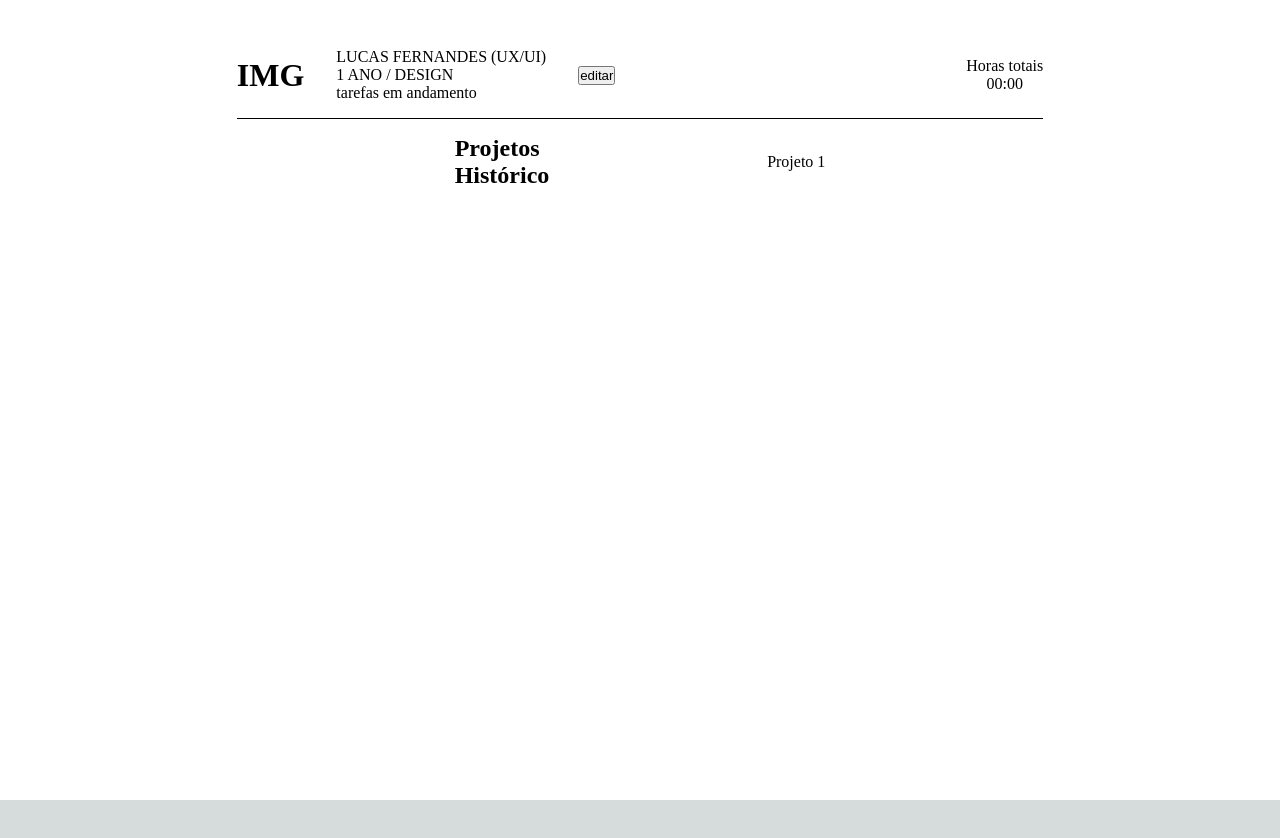
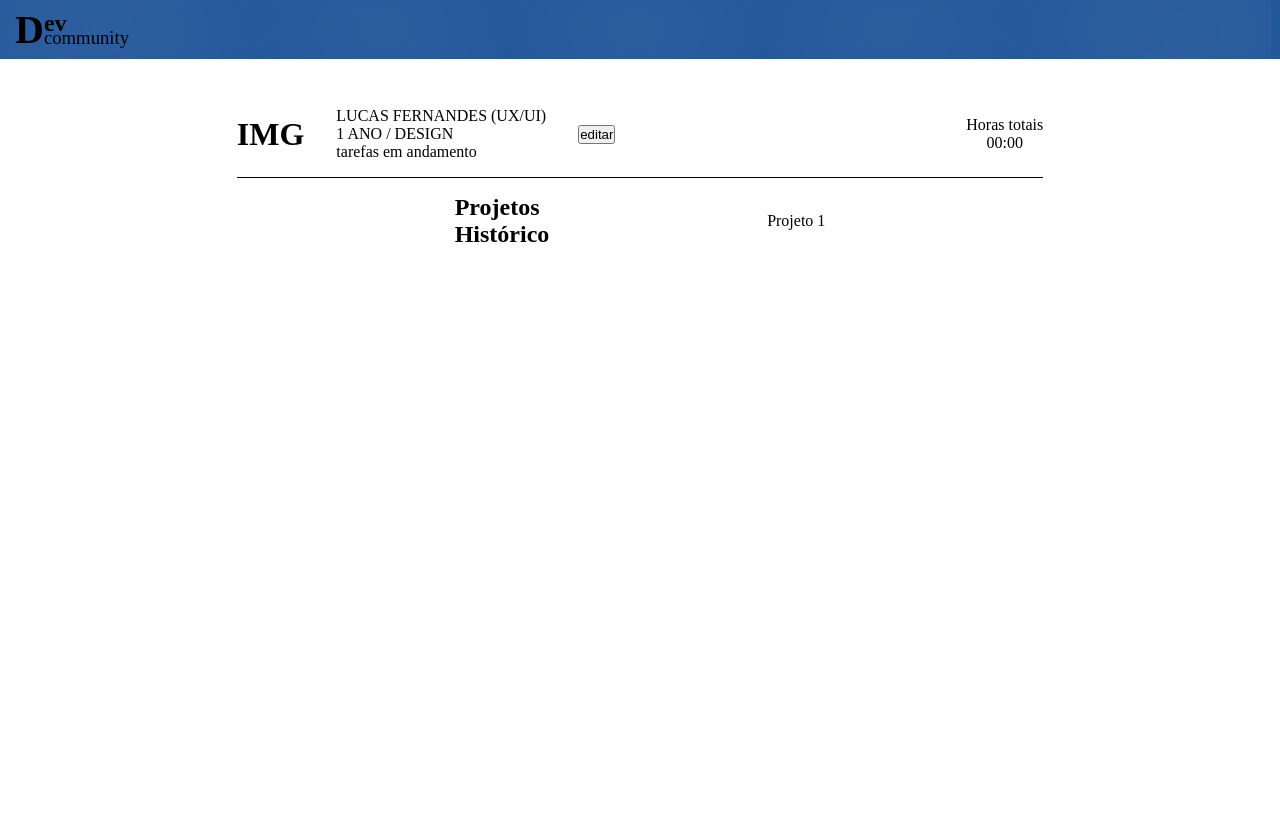
Before and after one commit to Maua-Dev/portal_interno_front, a Next.js app: page /time_log in a window 1280 px wide. Shown: the top 838 px of the page. Before the commit the page ends 800 px from the top, so only its background shows below. Built offline with nearby package versions, Linux system fonts and the light colour scheme; no server answers; what inversify would draw is missing.

Commit message:
logo navbar

```diff
--- /dev/null
+++ b/src/app/components/nav_bar/nav_bar.module.css
@@ -0,0 +1,25 @@
+.main {
+    background-color: #023e8a;
+    box-shadow: inset 0 0 1000px #4672ac;
+}
+
+.logo {
+    margin-left: 15px;
+
+    display: flex;
+    align-items: center;
+}
+
+.logo h1 { /* Text: D */
+    font-size: 40px;
+}
+
+.logo h2 { /* Text: ev */
+    margin-top: 10px;
+}
+
+.logo h3 { /* Text: Community */
+    font-weight: lighter;
+    position: relative;
+    bottom: 10px;
+}
--- /dev/null
+++ b/src/app/components/nav_bar/page.tsx
@@ -0,0 +1,16 @@
+import styles from "./nav_bar.module.css";
+
+export default function NavBar() {
+    return (
+        <div className={styles.main}>
+            <div className={styles.logo}>
+                <h1>D</h1>
+                <div>
+                    <h2>ev</h2>
+                    <h3>community</h3>
+                </div>
+
+            </div>
+        </div>
+    );
+}
--- a/src/app/time_log/page.tsx
+++ b/src/app/time_log/page.tsx
@@ -1,8 +1,12 @@
+import NavBar from "../components/nav_bar/page";
 import styles from "./time_log.module.css";
 
 export default function TimeLog() {
   return (
     <>
+      <header>
+        <NavBar />
+      </header>
       <main className={styles.page}>
         <header className={styles.header}>
           <div className={styles.content}>
```
